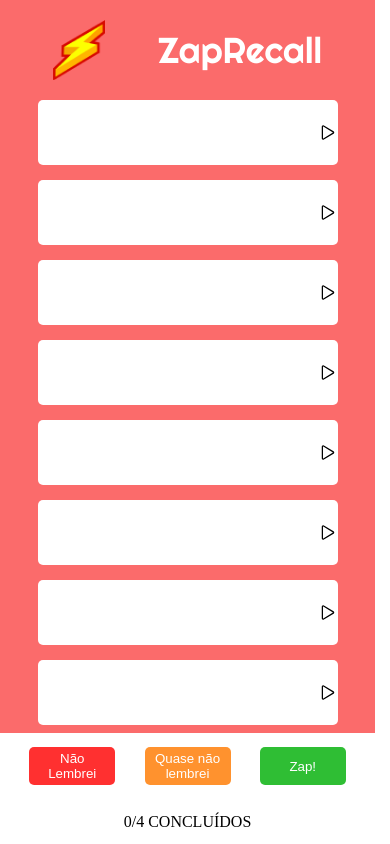
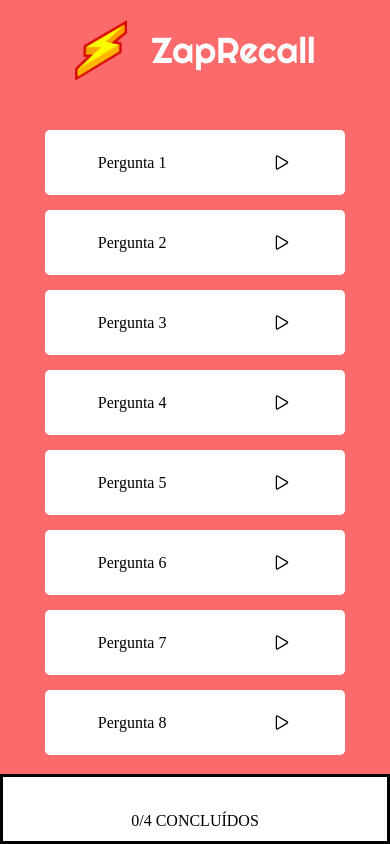
Before and after one commit to emanuelmarcolongo/ZapRecall, a React (Create React App) app: page / in a window 390 px wide. Shown: the top 844 px of the page. Built offline with nearby package versions, Linux system fonts and the light colour scheme.

Commit message:
css responsivo global

```diff
--- a/src/App.js
+++ b/src/App.js
@@ -1,6 +1,6 @@
 import GlobalStyle from './globalStyles';
 import Topo from './Topo';
-import Bottom from './Bottom';
+import Footer from './Footer';
 import styled from 'styled-components';
 import Perguntas from './Perguntas';
 
@@ -12,14 +12,15 @@ function App() {
             <GlobalStyle></GlobalStyle>
             <Topo />
             <Perguntas/>
-            <Bottom />
+            <Footer />
         </Conteudo>
     )
 }
 
 const Conteudo = styled.div`
-    width: 375px;
-    height: 100vh;
+    width: 100%;
+    height: 100%;
+    margin: 0 auto;
     background-color: #fb6b6b;
     position: relative;
 `
--- a/src/Bottom.js
+++ b/src/Footer.js
@@ -1,31 +1,32 @@
 import styled from 'styled-components';
 
 
-function Bottom() {
+function Footer() {
     return (
-        <Footer>
+        <ContainerFooter>
             <Botoes>
-                <NaoLembrei>Não Lembrei</NaoLembrei>
+                {/* <NaoLembrei>Não Lembrei</NaoLembrei>
                 <QuaseNaoLembrei>Quase não lembrei</QuaseNaoLembrei>
-                <Lembrei>Zap!</Lembrei>
+                <Lembrei>Zap!</Lembrei> */}
             </Botoes>
 
             <p>0/4 CONCLUÍDOS</p>
-        </Footer>
+        </ContainerFooter>
 
     )
 }
 
-export default Bottom;
+export default Footer;
 
-const Footer = styled.div`
-    width: 375px;
-    height: 111px;
+const ContainerFooter = styled.div`
+    width: 100%;
+    height: 70px;
+    border: 3px solid black;
     display: flex;
     flex-direction: column;
     align-items: center;
     justify-content: space-around;
-    position: absolute;
+    position: fixed;
     bottom: 0;
     background-color: white;
 `
--- a/src/Perguntas.js
+++ b/src/Perguntas.js
@@ -2,33 +2,43 @@ import styled from 'styled-components';
 import play from "./assets/img/play-outline-icon.svg"
 
 const perguntas =
-[{pergunta:"O que é JSX?", resposta:"Uma extensão de linguagem do JavaScript" },
- {pergunta: "O React é __ ", resposta: "uma biblioteca JavaScript para construção de interfaces"},
- {pergunta: "Componentes devem iniciar com __", resposta: "letra maíuscula"},
- {pergunta:"Podemos colocar __ dentro do JSX", resposta:"expressões"},
- {pergunta:"O ReactDOM nos ajuda __" , resposta:" interagindo com a DOM para colocar componentes React na mesma" },
- {pergunta: "Usamos o npm para __", resposta:"gerenciar os pacotes necessários e suas dependências" },
- {pergunta:" Usamos props para __", resposta: "passar diferentes informações para componentes "},
- {pergunta: "Usamos estado (state) para __", resposta: "dizer para o React quais informações quando atualizadas devem renderizar a tela novamente"},
-]
+    [{ pergunta: "O que é JSX?", resposta: "Uma extensão de linguagem do JavaScript" },
+    { pergunta: "O React é __ ", resposta: "uma biblioteca JavaScript para construção de interfaces" },
+    { pergunta: "Componentes devem iniciar com __", resposta: "letra maíuscula" },
+    { pergunta: "Podemos colocar __ dentro do JSX", resposta: "expressões" },
+    { pergunta: "O ReactDOM nos ajuda __", resposta: " interagindo com a DOM para colocar componentes React na mesma" },
+    { pergunta: "Usamos o npm para __", resposta: "gerenciar os pacotes necessários e suas dependências" },
+    { pergunta: " Usamos props para __", resposta: "passar diferentes informações para componentes " },
+    { pergunta: "Usamos estado (state) para __", resposta: "dizer para o React quais informações quando atualizadas devem renderizar a tela novamente" },
+    ]
 
-function Perguntas () {
+function Perguntas() {
     return (
-        <>
-        {perguntas.map((p, i) =>
-        <Card>
-            <div className = "card">Pergunta {i+1}</div>
-            <div className = "question">{p.pergunta}</div>
-            <div className = "answer">{p.resposta}</div>
-            <img src={play}/>
+        <ContainerPerguntas>
+            {perguntas.map((p, i) =>
+                <Card>
+                    <div key={i} className="card">Pergunta {i + 1}</div>
+                    {/* <div className="question">{p.pergunta}</div>
+                    <div className="answer">{p.resposta}</div> */}
+                    <img src={play} />
 
-        </Card>)}
-        </>
+                </Card>)}
+        </ContainerPerguntas>
     )
 }
 export default Perguntas;
 
-const Card = styled.div `
+
+const ContainerPerguntas = styled.div`
+    width: 100%;
+    height: 100%;
+    background-color: #fb6b6b;
+    min-height: 100vh;
+    margin: 30px auto 70px;
+
+`
+
+const Card = styled.div`
     display: flex;
     align-items: center;
     justify-content: space-around;
@@ -38,12 +48,13 @@ const Card = styled.div `
     background-color: white;
     border-radius: 5px;
     width: 300px;
-    overflow: hidden;
+
+
     img {
         width: 20px;
         height: 23px;
     }
     div {
-        visibility: hidden;
+
     }
 `
--- a/src/Topo.js
+++ b/src/Topo.js
@@ -4,8 +4,7 @@ import styled from 'styled-components';
 export default function Topo() {
     return (
         <Titulo>
-            <img src={logo} alt="Logo Raio" />
-            <p>ZapRecall</p>
+           <div>  <img src={logo} alt="Logo Raio" />ZapRecall</div>
         </Titulo>
     )
 }
@@ -18,10 +17,18 @@ const Titulo = styled.div`
     color: white;
     align-items: center;
     justify-content: space-evenly;
-    width: 375px;
+    width: 100%;
     height: 100px;
+    padding: 50px 0;
+    margin: 0 auto;
     img {
         width: 52px;
         height: 60px;
+        margin-right: 25px;
+    }
+    div {
+        display: flex;
+        align-items: center;
+        justify-content: space-around;
     }
 `
--- a/src/globalStyles.js
+++ b/src/globalStyles.js
@@ -46,6 +46,11 @@ table {
     border-collapse: collapse;
     border-spacing: 0;
 }
+
+* {
+font-family: 'Righteous', cursive;
+box-sizing: border-box;
+}
 `
 
 export default GlobalStyle;
```
